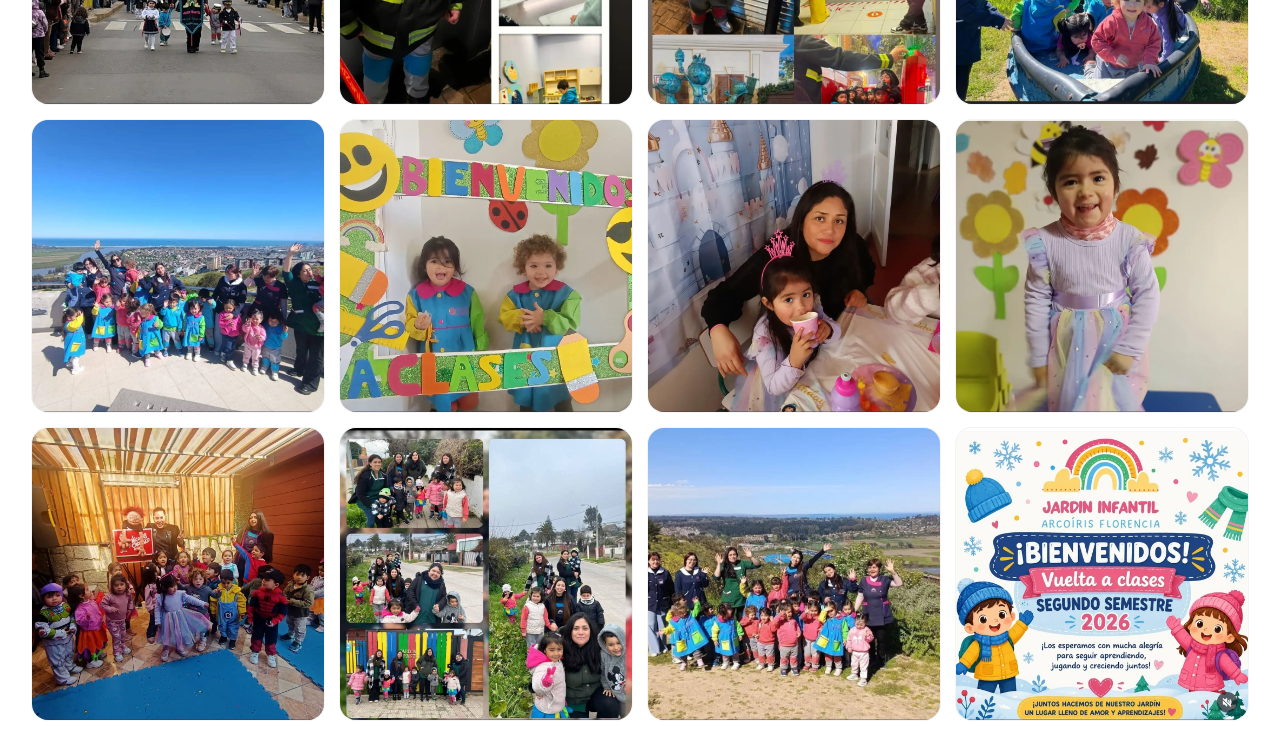
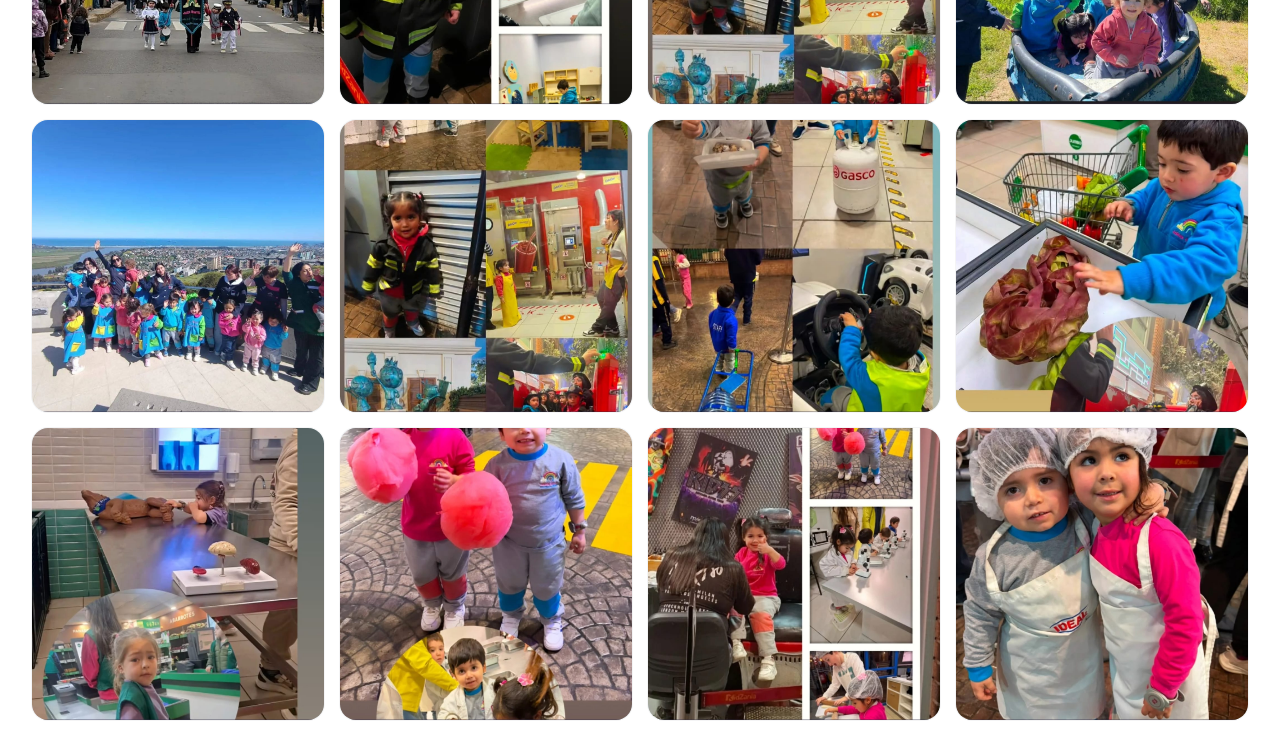
Before and after one commit to cristiangaona83-ui/arcoiris-florencia, a React (Vite) app: page / in a window 1280 px wide. Shown: the part 8500-9234 px from the top of the page. Built offline with nearby package versions, Linux system fonts and the light colour scheme.

Commit message:
Corrige filtros y categorías de la galería

```diff
--- a/src/components/Gallery.tsx
+++ b/src/components/Gallery.tsx
@@ -5,6 +5,11 @@ import { useLockBodyScroll } from "@/hooks/useLockBodyScroll";
 import { cn } from "@/lib/utils";
 
 type Filter = "Todas" | GalleryCategory;
+
+/** Normaliza espacios y acentos para que la comparación de categorías sea robusta. */
+function normalizeCategory(value: string): string {
+  return value.trim().normalize("NFC");
+}
 
 export function Gallery() {
   const [filter, setFilter] = useState<Filter>("Todas");
@@ -14,7 +19,9 @@ export function Gallery() {
     () =>
       filter === "Todas"
         ? galleryImages
-        : galleryImages.filter((img) => img.category === filter),
+        : galleryImages.filter(
+            (img) => normalizeCategory(img.category) === normalizeCategory(filter)
+          ),
     [filter]
   );
 
@@ -59,6 +66,11 @@ export function Gallery() {
         ))}
       </div>
 
+      {filtered.length === 0 ? (
+        <p className="mt-10 text-center text-sm font-semibold text-ink-faint">
+          Aún no hay fotografías disponibles en esta categoría.
+        </p>
+      ) : (
         <div className="mt-10 grid grid-cols-2 gap-3 sm:grid-cols-3 sm:gap-4 lg:grid-cols-4">
           {filtered.map((image, index) => (
             <button
@@ -80,6 +92,7 @@ export function Gallery() {
             </button>
           ))}
         </div>
+      )}
 
       {openIndex !== null && filtered[openIndex] && (
         <div
--- a/src/data/gallery.ts
+++ b/src/data/gallery.ts
@@ -43,6 +43,17 @@ export const galleryImages: GalleryImage[] = [
   { id: "g12b", category: "Experiencias de aprendizaje", src: "/images/galeria/experiencias-aprendizaje-11.jpg", alt: "Experiencia de aprendizaje en el Jardín Infantil Arcoíris Florencia" },
   { id: "g12c", category: "Experiencias de aprendizaje", src: "/images/galeria/experiencias-aprendizaje-12.jpg", alt: "Experiencia de aprendizaje en el Jardín Infantil Arcoíris Florencia" },
 
+  { id: "g13", category: "Actividades", src: "/images/kidzania/1.jpeg", alt: "Salida educativa a KidZania — Jardín Infantil Arcoíris Florencia" },
+  { id: "g13b", category: "Actividades", src: "/images/kidzania/2.jpeg", alt: "Salida educativa a KidZania — Jardín Infantil Arcoíris Florencia" },
+  { id: "g13c", category: "Actividades", src: "/images/kidzania/3.jpeg", alt: "Salida educativa a KidZania — Jardín Infantil Arcoíris Florencia" },
+  { id: "g13d", category: "Actividades", src: "/images/kidzania/4.jpeg", alt: "Salida educativa a KidZania — Jardín Infantil Arcoíris Florencia" },
+  { id: "g13e", category: "Actividades", src: "/images/kidzania/5.jpeg", alt: "Salida educativa a KidZania — Jardín Infantil Arcoíris Florencia" },
+  { id: "g13f", category: "Actividades", src: "/images/kidzania/6.jpeg", alt: "Salida educativa a KidZania — Jardín Infantil Arcoíris Florencia" },
+  { id: "g13g", category: "Actividades", src: "/images/kidzania/7.jpeg", alt: "Salida educativa a KidZania — Jardín Infantil Arcoíris Florencia" },
+  { id: "g13h", category: "Actividades", src: "/images/kidzania/8.jpeg", alt: "Salida educativa a KidZania — Jardín Infantil Arcoíris Florencia" },
+  { id: "g13i", category: "Actividades", src: "/images/kidzania/9.jpeg", alt: "Salida educativa a KidZania — Jardín Infantil Arcoíris Florencia" },
+  { id: "g13j", category: "Actividades", src: "/images/kidzania/10.jpeg", alt: "Salida educativa a KidZania — Jardín Infantil Arcoíris Florencia" },
+
   { id: "g15", category: "Celebraciones", src: "/images/galeria/celebraciones-01.jpg", alt: "Celebración en el Jardín Infantil Arcoíris Florencia" },
   { id: "g16", category: "Celebraciones", src: "/images/galeria/celebraciones-02.jpg", alt: "Celebración en el Jardín Infantil Arcoíris Florencia" },
   { id: "g17", category: "Celebraciones", src: "/images/galeria/celebraciones-03.jpg", alt: "Celebración en el Jardín Infantil Arcoíris Florencia" },
```
Lines whose indentation alone changed are shown as unchanged.
